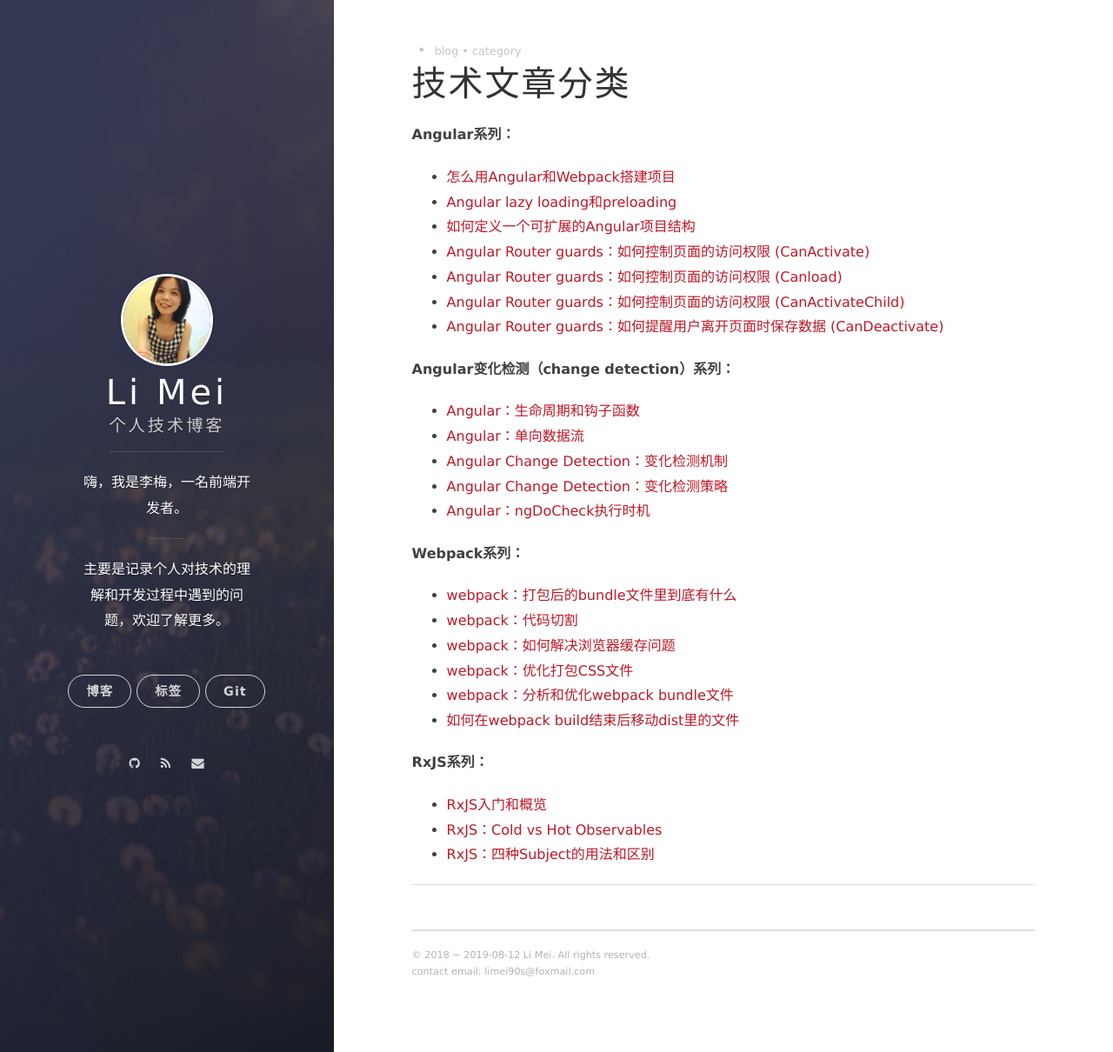
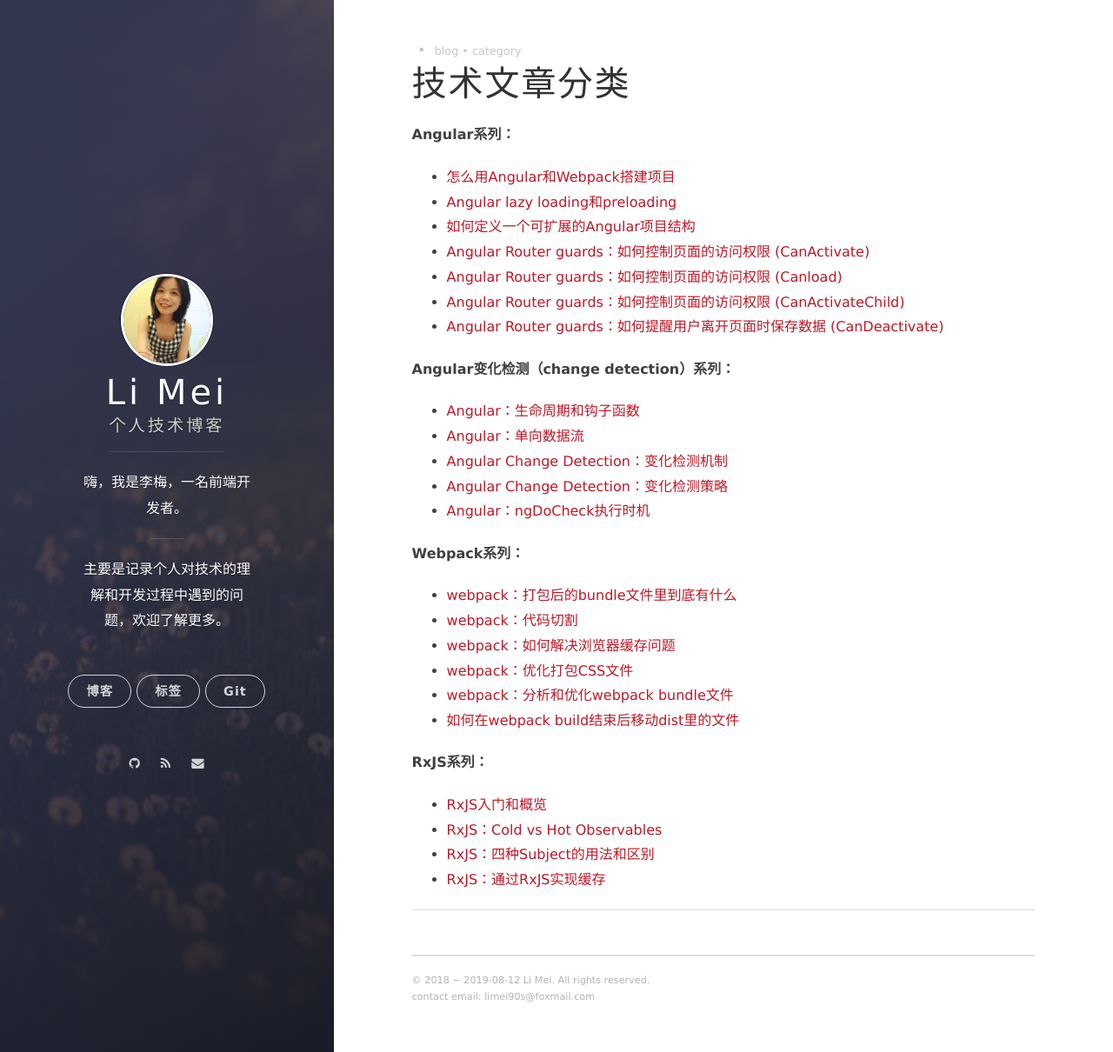
Before and after one commit to LiMeii/LiMeii.github.io, a Jekyll site: the page built from tag.md, in a window 1280 px wide and 1210 px high. Shown: the whole window at 87% size. Built offline with Jekyll 4.4.1, drawn with Linux system fonts in a browser that asks for light colours; nearby versions of some CDN libraries.

Commit message:
update tag page

```diff
--- a/tag.md
+++ b/tag.md
@@ -31,4 +31,5 @@ layout: post
 **RxJS系列：**
 - [RxJS入门和概览](https://limeii.github.io/2019/07/rxjs-introduce/)
 - [RxJS：Cold vs Hot Observables](https://limeii.github.io/2019/07/rxjs-coldhot-observable/)
-- [ RxJS：四种Subject的用法和区别](https://limeii.github.io/2019/07/rxjs-subject/)
+- [RxJS：四种Subject的用法和区别](https://limeii.github.io/2019/07/rxjs-subject/)
+- [RxJS：通过RxJS实现缓存](https://limeii.github.io/2019/08/rxjs-caching/)
```
Also changed, not shown: _posts/2019-08-12-rxjs-caching.md (+1 -1 lines).
